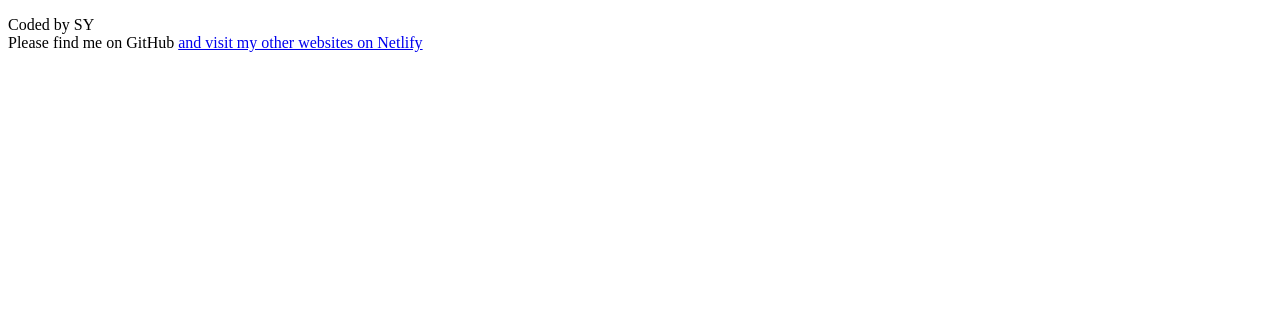
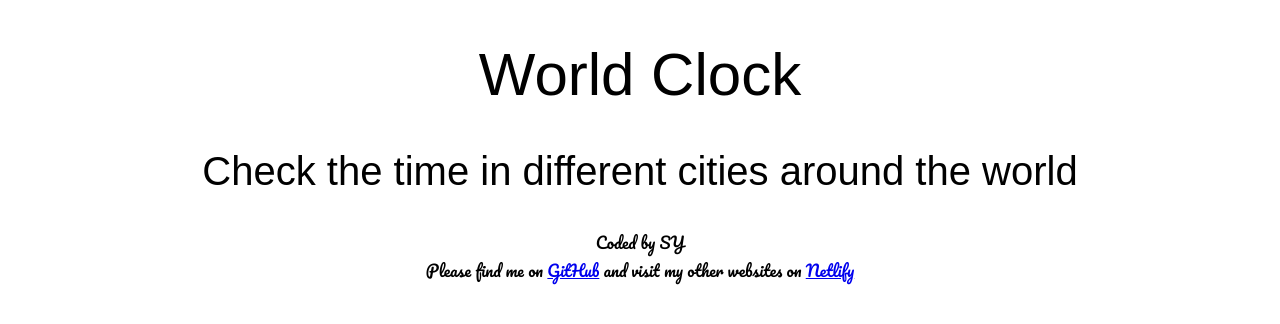
Before and after one commit to SY-rabbit/World-clock-project_SY, a plain HTML site: page index.html in a window 1280 px wide. Drawn offline with Linux system fonts and the light colour scheme; a web font is replaced by a local one.

Commit message:
adding headings and footer

```diff
--- a/index.html
+++ b/index.html
@@ -3,19 +3,21 @@
   <head>
     <meta charset="UTF-8" />
     <meta name="viewport" content="width=device-width, initial-scale=1.0" />
-    <link rel="stylesheet" href="src/styles.css" />
+    <link rel="stylesheet" href="src/style.css"/>
     <link rel="preconnect" href="https://fonts.googleapis.com">
     <link rel="preconnect" href="https://fonts.gstatic.com" crossorigin>
     <link href="https://fonts.googleapis.com/css2?family=Delius&family=Fleur+De+Leah&family=Fredericka+the+Great&family=Indie+Flower&family=Love+Ya+Like+A+Sister&family=Margarine&family=Pacifico&family=Rouge+Script&display=swap" rel="stylesheet">
-
     <title>World Clock</title>
   </head>
   <body>
+  <main>
+      <h1>World Clock</h1>
+      <h2>Check the time in different cities around the world</h2>
     <script src="src/index.js"></script>
-
+  </main>
     <footer>
-      <p>Coded by SY <br>
-      Please find me on GitHub <a href="https://github.com/SY-rabbit" target="_blank"/> and visit my other websites on Netlify <a href="https://app.netlify.com/teams/sy-rabbit/sites%22" target="_blank"/></p>
-    </footer>
+      Coded by SY <br>
+      Please find me on  <a href="https://github.com/SY-rabbit" target="_blank"/>GitHub</a> and visit my other websites on  <a href="https://app.netlify.com/teams/sy-rabbit/sites%22" target="_blank"/>
+      Netlify</a></footer>
   </body>
 </html>
--- a/src/style.css
+++ b/src/style.css
@@ -1,5 +1,21 @@
-.footer {
-    font-family: "Margarine", sans-serif;
-    font-weight: 400;
-    font-style: normal;
-  }
+h1 {
+  font-family: "Margarine", sans-serif;
+  font-weight: 400;
+  font-style: normal;
+  text-align: center;
+  font-size: 60px;
+}
+h2 {
+  font-family: "Margarine", sans-serif;
+  font-weight: 400;
+  font-style: normal;
+  text-align: center;
+  font-size: 40px;
+}
+footer {
+  font-family: "Pacifico", cursive;
+  font-weight: 400;
+  font-style: normal;
+  text-align: center;
+  display: block;
+}
```
